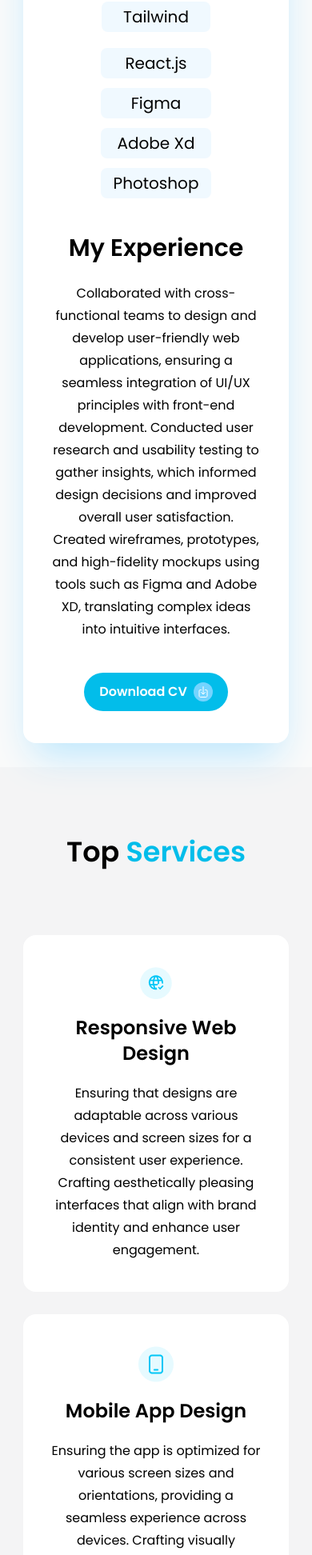
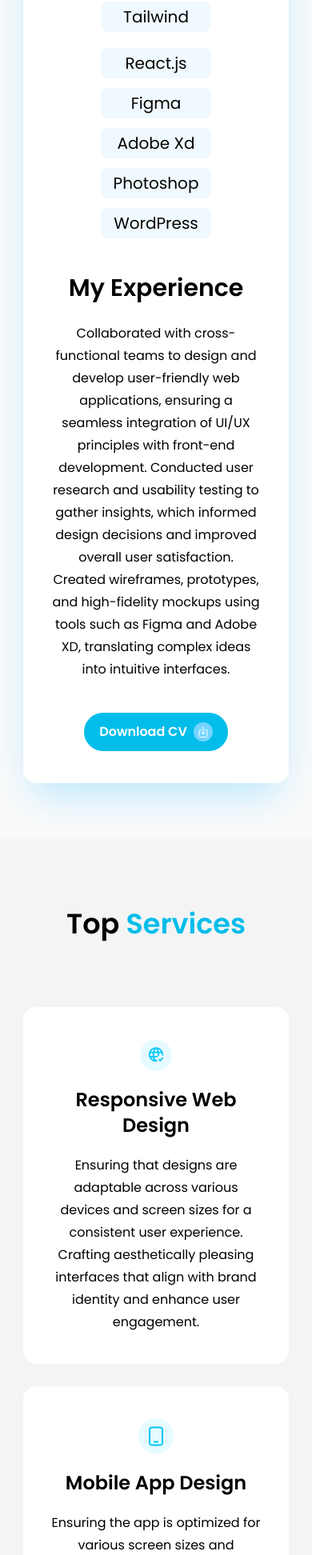
Before and after one commit to DsDigitalz/MyPortfolio-Project, a React (Vite) app: page / in a window 390 px wide. Shown: the part 2167-4111 px from the top of the page at 80% size. Built offline with nearby package versions, Linux system fonts and the light colour scheme.

Commit message:
modified Portfolio.jsx

```diff
--- a/package.json
+++ b/package.json
@@ -19,6 +19,7 @@
     "react-icons": "^5.5.0",
     "react-router": "^7.6.2",
     "react-router-dom": "^7.6.2",
+    "tailwind-scrollbar-hide": "^4.0.0",
     "tailwindcss": "^4.1.10"
   },
   "devDependencies": {
--- a/src/App.jsx
+++ b/src/App.jsx
@@ -7,6 +7,7 @@ import Portfolio from "./Components/Portfolio";
 // import Testimonials from "./Components/Testimonials";
 import Contact from "./Components/Contact";
 import Footer from "./Components/Footer";
+import ScrollToTop from "./Components/ScrollToTop";
 
 export default function App() {
   return (
@@ -19,6 +20,7 @@ export default function App() {
       {/* <Testimonials /> */}
       <Contact />
       <Footer/>
+      <ScrollToTop/>
     </div>
   );
 }
--- a/src/Components/About.jsx
+++ b/src/Components/About.jsx
@@ -5,7 +5,7 @@ import { IoDownloadOutline } from "react-icons/io5";
 export default function About() {
   return (
     <section
-      className=" bg-zinc-50 items-center flex flex-col pt-10 pb-20 "
+      className=" bg-zinc-50 items-center flex flex-col pt-10 pb-30 "
       id="about"
     >
       <div className="mt-10">
@@ -44,7 +44,8 @@ export default function About() {
               <p className="bg-sky-50 rounded-lg py-1 px-4">React.js</p>
               <p className="bg-sky-50 rounded-lg py-1 px-4">Figma</p>
               <p className="bg-sky-50 rounded-lg py-1 px-4">Adobe Xd</p>
-              <p className="bg-sky-50 rounded-lg py-1 px-4">Photoshop</p>
+              <p className="bg-sky-50 rounded-lg py-1 px-4 ">Photoshop</p>
+              <p className="bg-sky-50 rounded-lg py-1 px-4">WordPress</p>
             </div>
           </div>
           <div className="flex flex-col items-center">
--- a/src/Components/Footer.jsx
+++ b/src/Components/Footer.jsx
@@ -18,7 +18,7 @@ export default function Footer() {
             <a href="#about">About</a>
           </li>
           <li className="cursor-pointer hover:text-sky-400  active:text-sky-500">
-            <a href="#home">Services</a>
+            <a href="#services">Services</a>
           </li>
           <li className="cursor-pointer hover:text-sky-400  active:text-sky-500">
             <a href="#portfolio"> Portfolio</a>
--- a/src/Components/Portfolio.jsx
+++ b/src/Components/Portfolio.jsx
@@ -13,7 +13,7 @@ import { FaStreetView } from "react-icons/fa6";
 export default function Portfolio() {
   return (
     <section
-      className="portfolio1 w-100% pt-10 pb-25 flex flex-col items-center"
+      className="portfolio1 w-100% pt-10 pb-30 flex flex-col items-center"
       id="portfolio"
     >
       <div className="mt-10">
@@ -171,7 +171,7 @@ export default function Portfolio() {
                   Designed a responsive hotel booking website with React.JS and Tailwind
                 </p>
                 <button className="bg-[#02BDEA] text-white rounded px-10 py-1.5 cursor-pointer active:bg-[#50cbea] flex items-center gap-3 justify-center">
-                  <a href="">
+                  <a href="https://hearthhub.netlify.app/" className="flex items-center gap-3">
                     View
                     <FaStreetView className="text-[24px] bg-sky-300 rounded-full p-1" />
                   </a>
@@ -200,7 +200,7 @@ export default function Portfolio() {
                 </p>
                 <button className="bg-[#02BDEA] text-white rounded px-10 py-1.5 cursor-pointer active:bg-[#50cbea] flex items-center gap-3 justify-center">
                   <a
-                    href="procleaningservices.netlify.app"
+                    href="https://jadootrav.netlify.app/"
                     className="flex items-center gap-3"
                   >
                     View
--- a/src/Components/ScrollToTop.jsx
+++ b/src/Components/ScrollToTop.jsx
@@ -30,7 +30,7 @@ export default function ScrollToTop() {
       {/* {showScrollButton && ( Conditonal rendering of the button */}
       <button
         onClick={scrollToTop}
-        className={`bg-sky-400 w-fit rounded-full text-4xl text-white p-1 md:p-2 right-4 bottom-15 shadow-2xl fixed cursor-pointer active:bg-sky-200 transition duration-500 ${
+        className={`bg-sky-400 w-fit rounded-full text-3xl text-white p-1 md:p-2 right-4 bottom-15 shadow-2xl fixed cursor-pointer active:bg-sky-200 transition duration-500 ${
           showScrollButton ? "opacity-100": "opacity-0"
         }`}
       >
--- a/src/Components/TopServices.jsx
+++ b/src/Components/TopServices.jsx
@@ -6,7 +6,7 @@ import React from "react";
 export default function TopServices() {
   return (
     <section
-      className="bg-zinc-100  pt-10 flex flex-col items-center pb-20"
+      className="bg-zinc-100  pt-10 flex flex-col items-center pb-30"
       id="services"
     >
       <div className="mt-10">
@@ -55,7 +55,7 @@ export default function TopServices() {
                 Web (Front-end) Development
               </h1>
               <p className="text-center">
-                creating responsive and interactive web applications that
+                Creating responsive and interactive web applications that
                 deliver seamless user experiences across all devices. By
                 leveraging modern technologies such as HTML, CSS, and JavaScript
                 framework (like React)
```
Also changed, not shown: 1 other file (tests, documents, lock files or other folders).
